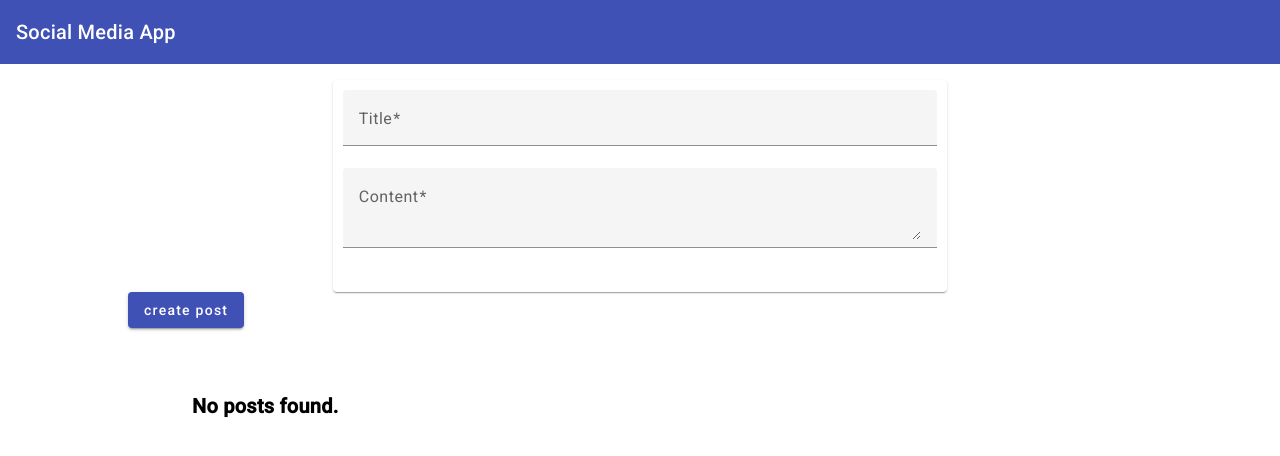
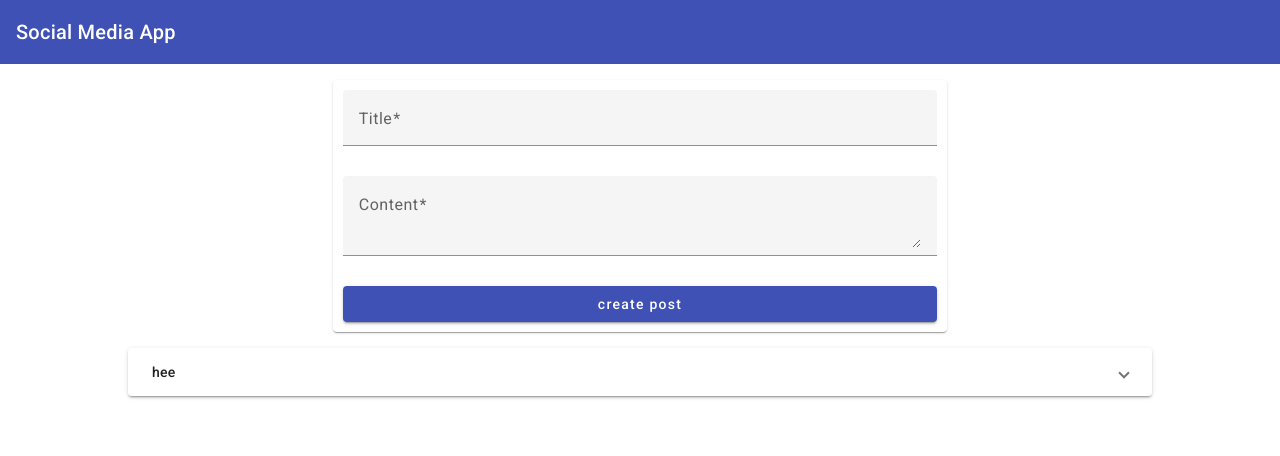
Before and after one commit to phlong19/MEAN, an Angular app in the folder fe/: page / in a window 1280 px wide. Shown: the top 456 px of the page. Built offline with nearby package versions, Linux system fonts and the light colour scheme.

Commit message:
chore: complete scaffold fe

```diff
--- a/fe/src/app/app.component.html
+++ b/fe/src/app/app.component.html
@@ -1,5 +1,5 @@
 <app-header></app-header>
 <main>
-  <app-post-create (postCreated)="onAddPost($event)"></app-post-create>
-  <app-post-list [posts]="posts"></app-post-list>
+  <app-post-create></app-post-create>
+  <app-post-list></app-post-list>
 </main>
--- a/fe/src/app/app.component.ts
+++ b/fe/src/app/app.component.ts
@@ -2,10 +2,7 @@ import { Component } from '@angular/core';
 import { RouterOutlet } from '@angular/router';
 import { PostCreateComponent } from './components/posts/post-create/post-create.component';
 import { HeaderComponent } from './components/header/header.component';
-import {
-  Post,
-  PostListComponent,
-} from './components/posts/post-list/post-list.component';
+import { PostListComponent } from './components/posts/post-list/post-list.component';
 
 @Component({
   selector: 'app-root',
@@ -20,9 +17,4 @@ import {
 })
 export class AppComponent {
   title = 'social-media';
-  posts: Post[] = [];
-
-  onAddPost(post: Post) {
-    this.posts.push(post);
-  }
 }
--- a/fe/src/app/components/posts/post-create/post-create.component.html
+++ b/fe/src/app/components/posts/post-create/post-create.component.html
@@ -1,20 +1,34 @@
 <mat-card>
+  <form class="postForm" (submit)="onAddPost(postForm)" #postForm="ngForm">
     <mat-form-field appearance="fill">
       <mat-label>Title</mat-label>
-    <input matInput [(ngModel)]="title" placeholder="Your title" required />
+      <input
+        matInput
+        ngModel
+        name="title"
+        required
+        minlength="2"
+        placeholder="Your title"
+        required
+        #title="ngModel"
+      />
+      <mat-error *ngIf="title.invalid">Missing post title</mat-error>
     </mat-form-field>
     <mat-form-field class="content-input">
       <mat-label>Content</mat-label>
       <textarea
         matInput
-      [(ngModel)]="content"
+        ngModel
+        name="content"
         placeholder="Write your content here..."
         required
+        #content="ngModel"
       ></textarea>
+      <mat-error *ngIf="content.invalid"
+        >Please enter a post content.</mat-error
+      >
     </mat-form-field>
-  <p class="error-message">{{ errorMessage }}</p>
+
+    <button mat-raised-button color="primary" type="submit">create post</button>
+  </form>
 </mat-card>
-
-<button mat-raised-button color="primary" type="button" (click)="onAddPost()">
-  create post
-</button>
--- a/fe/src/app/components/posts/post-create/post-create.component.scss
+++ b/fe/src/app/components/posts/post-create/post-create.component.scss
@@ -8,8 +8,8 @@ mat-card {
   max-height: 300px;
 }
 
-.error-message {
-  color: red;
-  font-size: 16px;
-  font-weight: 500;
+.postForm {
+  display: flex;
+  flex-direction: column;
+  gap: 8px;
 }
--- a/fe/src/app/components/posts/post-create/post-create.component.ts
+++ b/fe/src/app/components/posts/post-create/post-create.component.ts
@@ -1,36 +1,37 @@
 import { Component, EventEmitter, Output } from '@angular/core';
-import { FormsModule } from '@angular/forms';
+import { FormsModule, NgForm } from '@angular/forms';
 import { MatInputModule } from '@angular/material/input';
 import { MatCardModule } from '@angular/material/card';
 import { MatButtonModule } from '@angular/material/button';
+import { CommonModule } from '@angular/common';
+import { PostService } from '../../../post.service';
 
 @Component({
   selector: 'app-post-create',
-  imports: [FormsModule, MatCardModule, MatInputModule, MatButtonModule],
+  imports: [
+    CommonModule,
+    FormsModule,
+    MatCardModule,
+    MatInputModule,
+    MatButtonModule,
+  ],
   templateUrl: './post-create.component.html',
   styleUrl: './post-create.component.scss',
 })
 export class PostCreateComponent {
-  title = '';
-  content = '';
-  errorMessage = '';
+  constructor(public postService: PostService) {}
 
-  @Output() postCreated = new EventEmitter();
+  onAddPost(form: NgForm) {
+    if (form.invalid) {
+      return;
+    } else {
+      this.postService.addPost({
+        title: form.value.title,
+        content: form.value.content,
+      });
 
-  onAddPost() {
-    if (this.title.trim() === '' || this.content.trim() === '') {
-      this.errorMessage = 'Please fill in all fields.';
-    } else {
-      const post = {
-        title: this.title,
-        content: this.content,
-      };
-
-      this.postCreated.emit(post);
       // clear inputs
-      this.title = '';
-      this.content = '';
-      this.errorMessage = '';
+      form.resetForm();
     }
   }
 }
--- a/fe/src/app/components/posts/post-list/post-list.component.html
+++ b/fe/src/app/components/posts/post-list/post-list.component.html
@@ -3,8 +3,18 @@
   <mat-expansion-panel *ngFor="let post of posts">
     <mat-expansion-panel-header>
       <mat-panel-title> {{ post.title }} </mat-panel-title>
-      <mat-panel-description> des </mat-panel-description>
     </mat-expansion-panel-header>
     <p>{{ post.content }}</p>
+
+    <mat-action-row>
+      <button type="button" extended mat-button color="primary">
+        <mat-icon>edit_note</mat-icon>
+        Edit
+      </button>
+      <button type="button" mat-button extended color="warn">
+        <mat-icon>delete</mat-icon>
+        Delete
+      </button>
+    </mat-action-row>
   </mat-expansion-panel>
 </mat-accordion>
--- a/fe/src/app/components/posts/post-list/post-list.component.ts
+++ b/fe/src/app/components/posts/post-list/post-list.component.ts
@@ -1,17 +1,34 @@
 import { CommonModule } from '@angular/common';
-import { Component, Input } from '@angular/core';
+import { Component, Input, OnDestroy, OnInit } from '@angular/core';
 import { MatExpansionModule } from '@angular/material/expansion';
+import { Post } from '../../../post.model';
+import { PostService } from '../../../post.service';
+import { Subscription } from 'rxjs';
+import { MatButtonModule } from '@angular/material/button';
+import { MatIconModule } from '@angular/material/icon';
 
-export interface Post {
-  title: string;
-  content: string;
-}
 @Component({
   selector: 'app-post-list',
-  imports: [CommonModule, MatExpansionModule],
+  imports: [CommonModule, MatButtonModule, MatIconModule, MatExpansionModule],
   templateUrl: './post-list.component.html',
   styleUrl: './post-list.component.scss',
 })
-export class PostListComponent {
-  @Input() posts: Post[] = [];
+export class PostListComponent implements OnInit, OnDestroy {
+  posts: Post[] = [];
+  private postSub: Subscription;
+
+  constructor(public postService: PostService) {}
+
+  ngOnInit(): void {
+    this.posts = this.postService.getPost();
+    this.postSub = this.postService
+      .getPostUpdateListener()
+      .subscribe((posts) => {
+        this.posts = posts;
+      });
+  }
+
+  ngOnDestroy(): void {
+    this.postSub.unsubscribe();
+  }
 }
--- /dev/null
+++ b/fe/src/app/post.model.ts
@@ -0,0 +1,4 @@
+export interface Post {
+  title: string;
+  content: string;
+}
--- /dev/null
+++ b/fe/src/app/post.service.ts
@@ -0,0 +1,22 @@
+import { Injectable } from '@angular/core';
+import { Post } from './post.model';
+import { Subject } from 'rxjs';
+
+@Injectable({ providedIn: 'root' })
+export class PostService {
+  private posts: Post[] = [{ title: 'hee', content: '2385' }];
+  private postUpdated = new Subject<Post[]>();
+
+  getPost() {
+    return [...this.posts];
+  }
+
+  getPostUpdateListener() {
+    return this.postUpdated.asObservable();
+  }
+
+  addPost(post: Post) {
+    this.posts.push(post);
+    this.postUpdated.next([...this.posts]);
+  }
+}
--- a/fe/tsconfig.json
+++ b/fe/tsconfig.json
@@ -5,6 +5,7 @@
   "compilerOptions": {
     "outDir": "./dist/out-tsc",
     "strict": true,
+    "strictPropertyInitialization": false,
     "noImplicitOverride": true,
     "noPropertyAccessFromIndexSignature": true,
     "noImplicitReturns": true,
```
Lines whose indentation alone changed are shown as unchanged.
